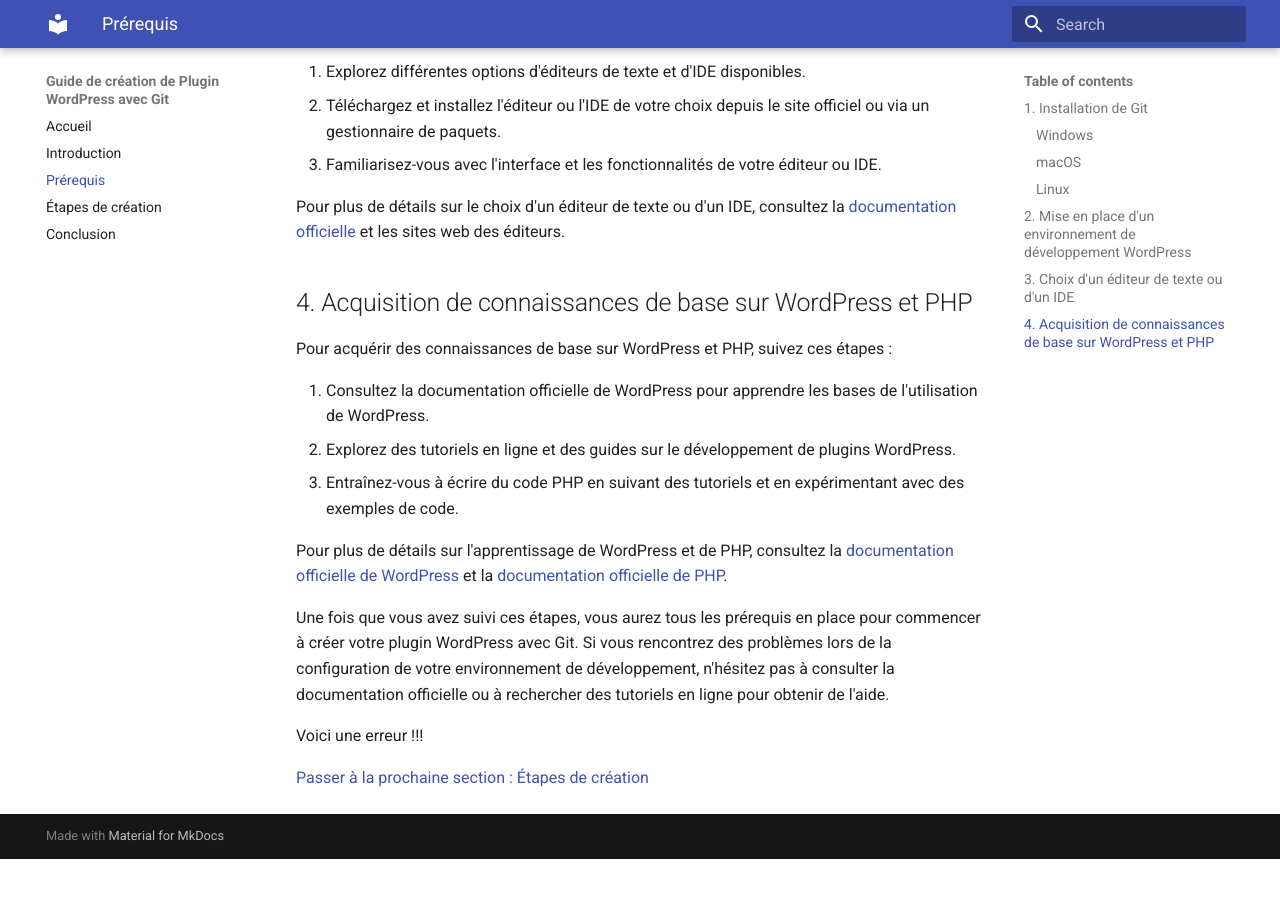
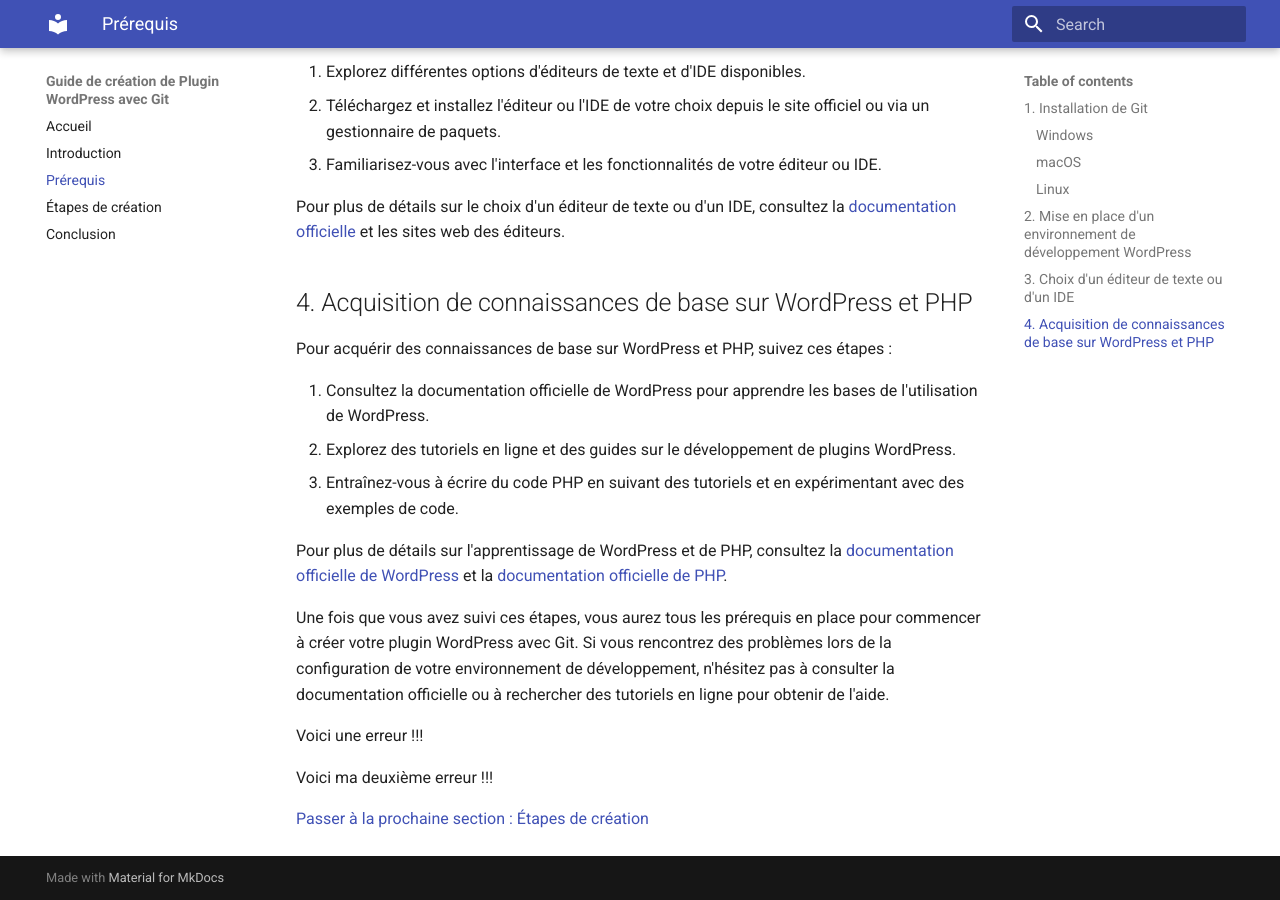
Before and after one commit to kevinfasquel/git_intro, an MkDocs documentation site: the page built from docs/prerequis.md, in a window 1280 px wide and 900 px high, scrolled down 1398 px. Built offline with MkDocs 1.6.1 and Material for MkDocs 9.7.7, drawn with Linux system fonts in a browser that asks for light colours; before the commit the page ends 2257 px from its top, so only the background shows below that.

Commit message:
Commit avec erreur 2

```diff
--- a/docs/prerequis.md
+++ b/docs/prerequis.md
@@ -63,4 +63,6 @@ Une fois que vous avez suivi ces étapes, vous aurez tous les prérequis en plac
 
 Voici une erreur !!!
 
+Voici ma deuxième erreur !!!
+
 [Passer à la prochaine section : Étapes de création](etapes.md)
```
